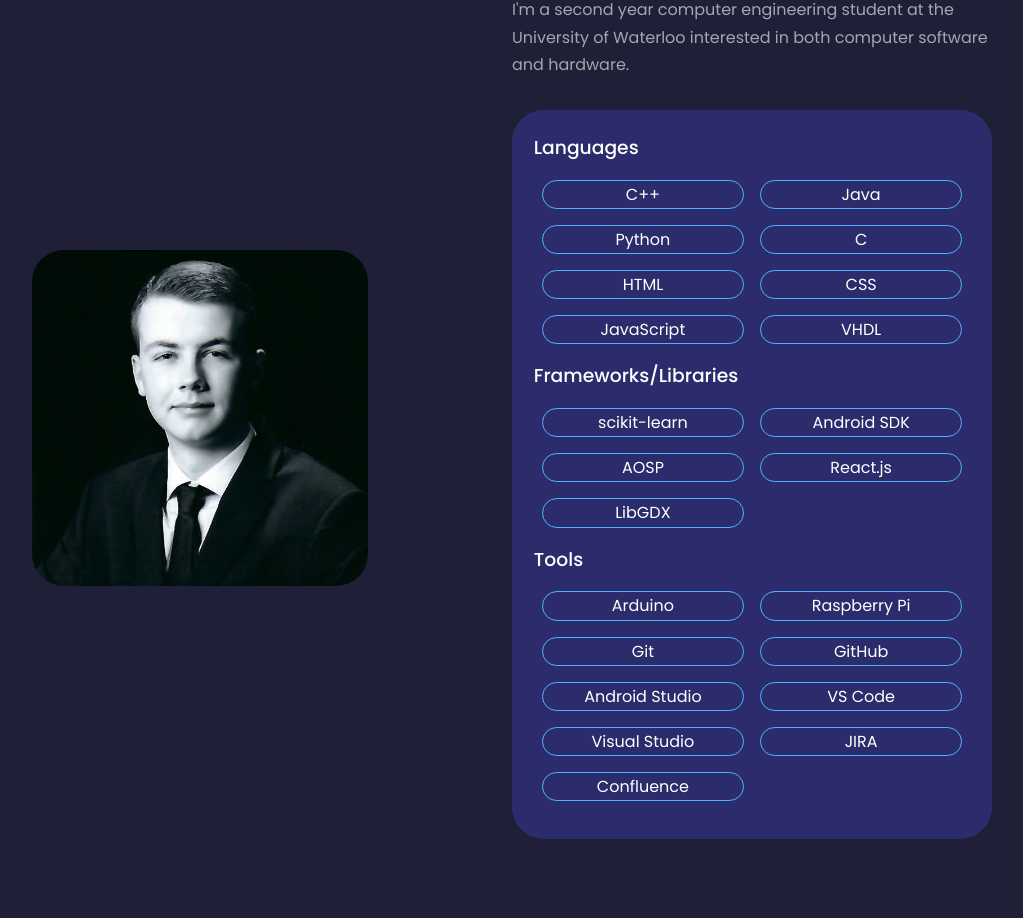
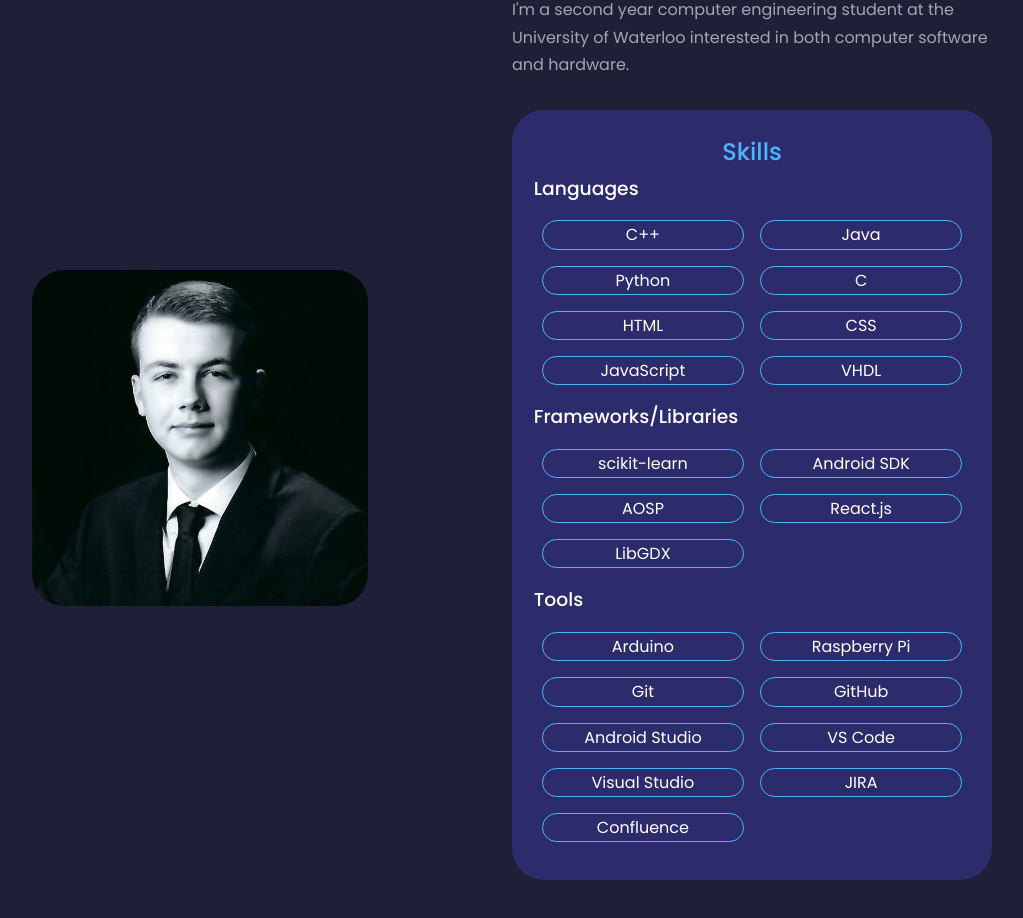
Before and after one commit to thomashart17/thomashart17.github.io, a React (Create React App) app: page / in a window 1280 px wide. Shown: the part 1011-1929 px from the top of the page, without its empty margins (128-1151 px from the left). Built offline with nearby package versions, Linux system fonts and the light colour scheme.

Commit message:
Added skills header

```diff
--- a/src/components/about/About.jsx
+++ b/src/components/about/About.jsx
@@ -52,6 +52,7 @@ const About = () => {
             </p>
           </div>
           <div className='about__skills'>
+            <h2>Skills</h2>
             <h3>Languages</h3>
             <ul>
               {
--- a/src/components/about/about.css
+++ b/src/components/about/about.css
@@ -31,6 +31,11 @@
 .about__skills:hover {
     border-color: var(--color-primary-variant);
     background: transparent;
+}
+
+.about__skills h2 {
+    color: var(--color-primary);
+    text-align: center;
 }
 
 .about__skills ul {
```
